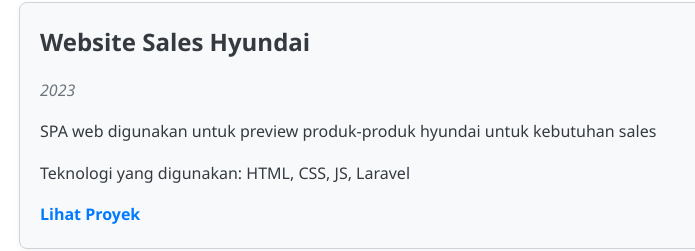
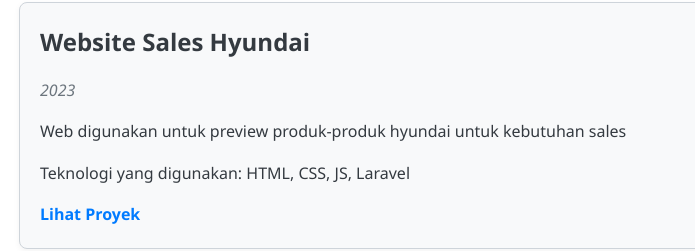
Before and after one commit to Nk121212/my_cv, a plain HTML site: page index.html in a window 1280 px wide. Shown: the part 2060-2311 px from the top of the page, 171-866 px from the left. Drawn offline with Linux system fonts and the light colour scheme.

Commit message:
ubah dec proyek

```diff
--- a/index.html
+++ b/index.html
@@ -107,7 +107,7 @@
             <div class="item">
                 <h3>Website Sales Hyundai</h3>
                 <p class="tahun">2023</p>
-                <p>SPA web digunakan untuk preview produk-produk hyundai untuk kebutuhan sales</p>
+                <p>Web digunakan untuk preview produk-produk hyundai untuk kebutuhan sales</p>
                 <p>Teknologi yang digunakan: HTML, CSS, JS, Laravel</p>
                 <a href="https://github.com/Nk121212/landing_page_sales.git" target="_blank">Lihat Proyek</a>
             </div>
```
